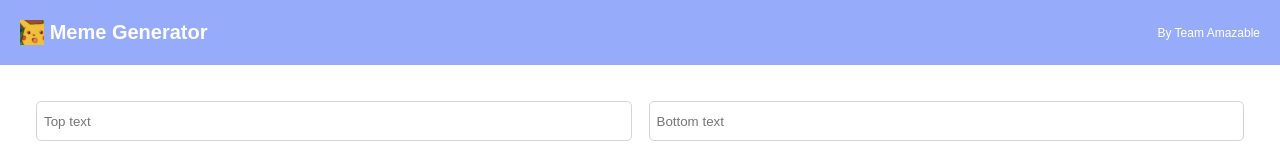
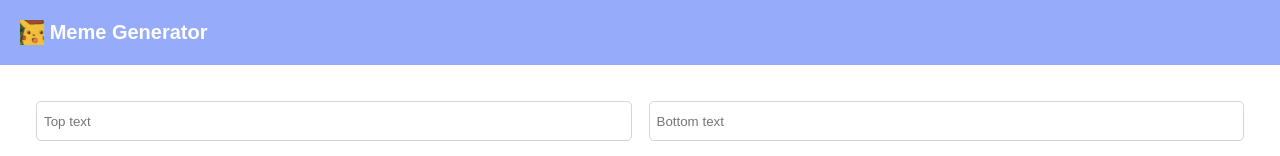
Before and after one commit to IWR2/simple_meme_generator, a React (Create React App) app: page / in a window 1280 px wide. Shown: the top 156 px of the page. Built offline with nearby package versions, Linux system fonts and the light colour scheme; no server answers.

Commit message:
Removed the author header from Header.js

```diff
--- a/src/components/Header.js
+++ b/src/components/Header.js
@@ -13,7 +13,6 @@ export default function Header() {
         alt="Surprised Pika Face"
       />
       <h2 className="header--title">Meme Generator</h2>
-      <h4 className="header--project">By Team Amazable</h4>
     </header>
   );
 }
--- a/src/style.css
+++ b/src/style.css
@@ -31,14 +31,10 @@ color and font color. */
   margin-right: 6px;
 }
 
+/* Style the title */
 .header--title {
   font-size: 1.25rem;
   margin-right: auto;
-}
-
-.header--project {
-  font-size: 0.75rem;
-  font-weight: 500;
 }
 
 /* Tutorial Component */
```
